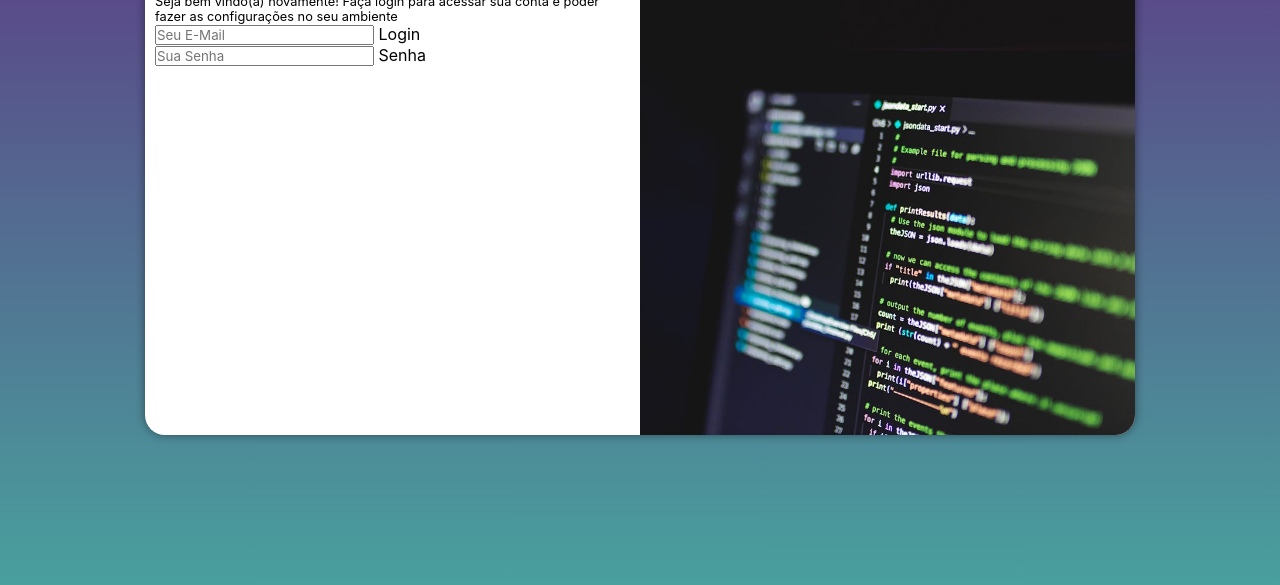
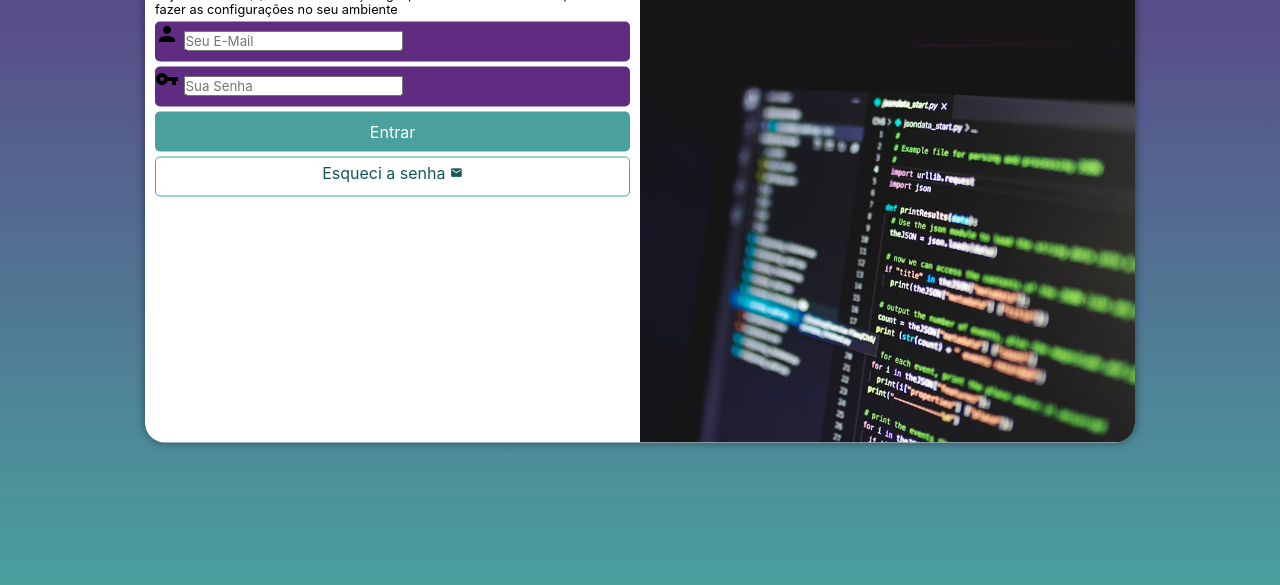
Before and after one commit to minneh8/projeto-login, a plain HTML site: page index.html in a window 1280 px wide. Shown: the part 215-800 px from the top of the page. Drawn offline with Linux system fonts and the light colour scheme.

Commit message:
Formatação do formulario

```diff
--- a/estilos/style.css
+++ b/estilos/style.css
@@ -27,8 +27,8 @@ main {
 
 section#login {
     background-color: white;
-    width: 250px;
-    height: 500px;
+    width: 270px;
+    height: 515px;
     border-radius: 20px;
     position: absolute;
     top: 50%;
@@ -61,3 +61,56 @@ div#formulario > h1 {
 div#formulario > p {
     font-size: 0.8em;
 }
+
+form > div.campo {
+    background-color:#5f2c82;
+    display: block;
+    width: 100%;
+    height: 40px;
+    border-radius: 5px;
+    margin: 5px 0px;
+}
+
+div.campo > label {
+    display: none;
+}
+
+form > input[type=submit] {
+    display: block;
+    font-size: 1em;
+    width: 100%;
+    height: 40px;
+    background-color: #49a09d;
+    color: white;
+    border: none;
+    border-radius: 5px;
+    cursor: pointer;
+}
+
+form > input[type=submit]:hover {
+    background-color: #23706e;
+
+}
+
+form > a.botao {
+    display: block;
+    text-align: center;
+    font-size: 1em;
+    width: 100%;
+    height: 40px;
+    padding-top: 5px;
+    margin-top: 5px;
+    background-color: white;
+    color: #145856;
+    border: 1px solid #49a09d;
+    border-radius: 5px;
+    text-decoration: none;
+}
+
+form > a.botao:hover {
+    background-color: #5fb8b6;
+}
+
+form > a.botao > i {
+    font-size: 0.8em;
+}
--- a/index.html
+++ b/index.html
@@ -3,6 +3,7 @@
 <head>
     <meta charset="UTF-8">
     <meta name="viewport" content="width=device-width, initial-scale=1.0">
+    <link href="https://fonts.googleapis.com/icon?family=Material+Icons" rel="stylesheet" />
     <link rel="stylesheet" href="estilos/style.css">
     <link rel="stylesheet" href="estilos/media-query.css">
     <title>Login</title>
@@ -18,15 +19,21 @@
                 <p>
                     Seja bem vindo(a) novamente! Faça login para acessar sua conta e poder fazer as configurações no seu ambiente
                 </p>
-                <form action="login.php" method="post">
+                <form action="login.php" method="post" autocomplete="on">
                     <div class="campo">
-                        <input type="email" name="login" id="ilogin" placeholder="Seu E-Mail">
+                        <i class="material-icons">person</i>
+                        <input type="email" name="login" id="ilogin" placeholder="Seu E-Mail" autocomplete="email" required maxlength="30">
                         <label for="ilogin">Login</label>
                     </div>
                     <div class="campo">
-                        <input type="password" name="senha" id="isenha" placeholder="Sua Senha">
+                        <i class="material-icons">vpn_key</i>
+                        <input type="password" name="senha" id="isenha" placeholder="Sua Senha" autocomplete="current-password" required minlength="8" maxlength="20">
                         <label for="isenha">Senha</label>
                     </div>
+                    <input type="submit" value="Entrar">
+                    <a href="esqueci.html" class= botao>
+                        Esqueci a senha <i class="material-icons">mail</i>
+                    </a>
                 </form>
             </div>
         </section>
```
